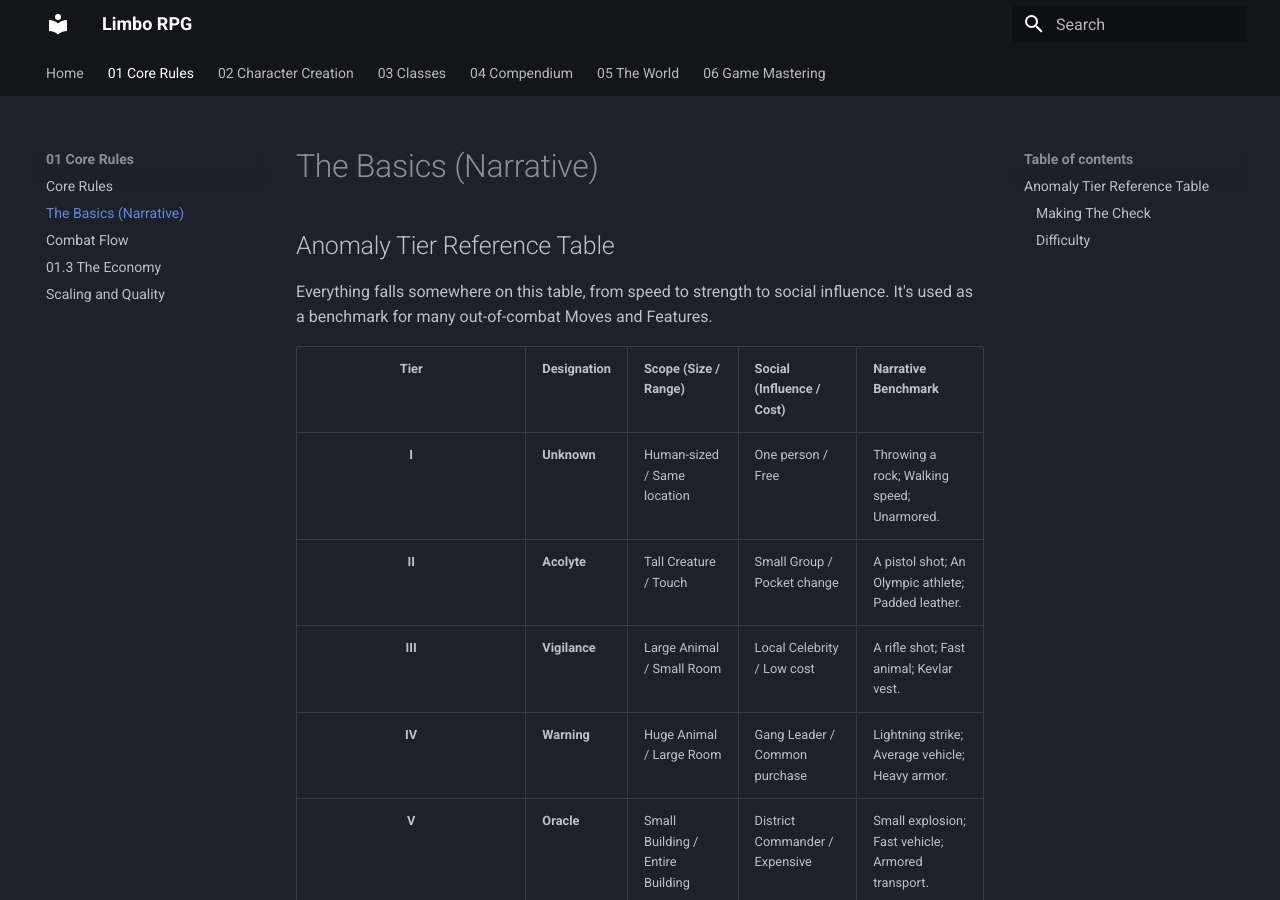
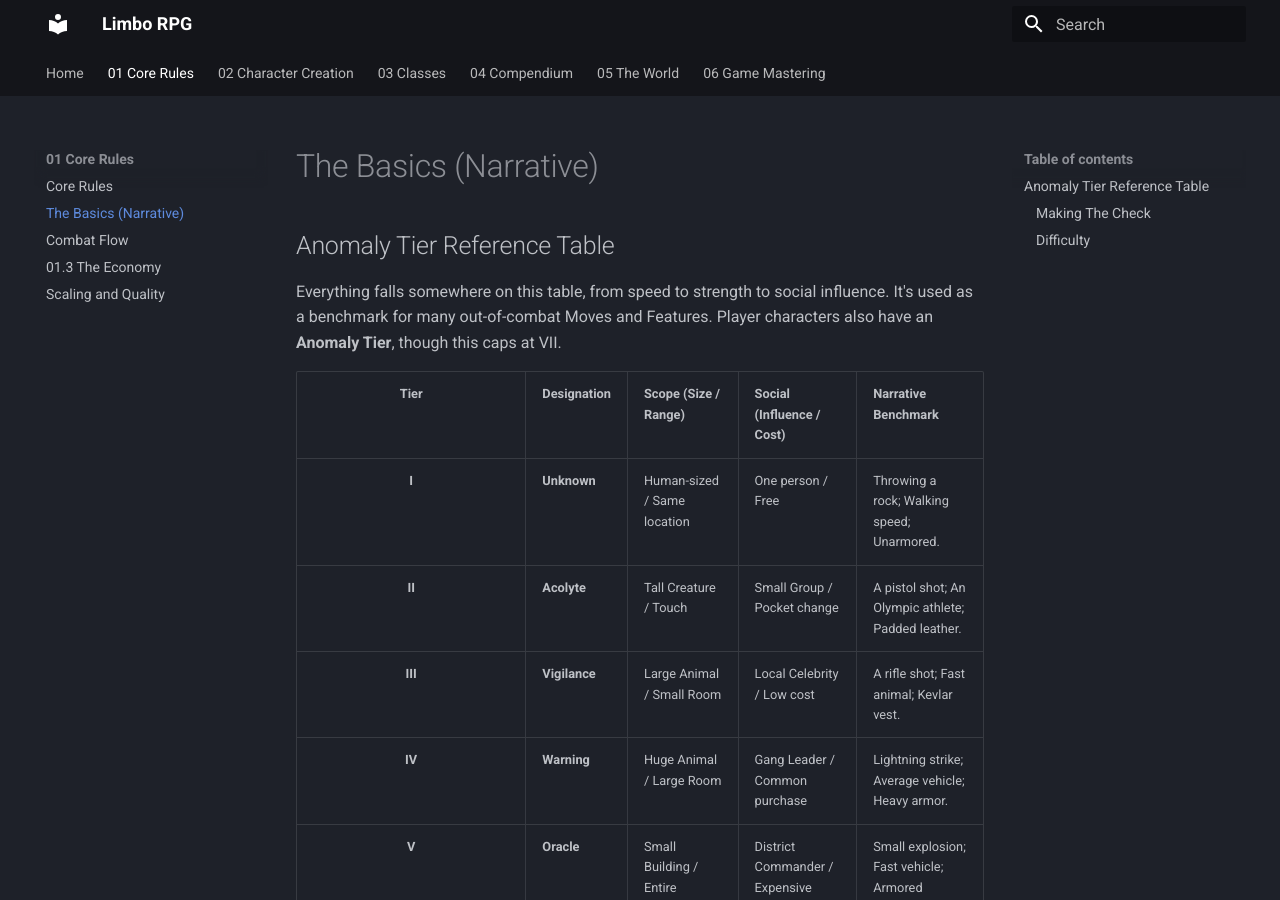
Before and after one commit to Bonfou/LimboRPG, an MkDocs documentation site: the page built from docs/01_Core_Rules/01.1_The_Basics.md, in a window 1280 px wide and 900 px high. Built offline with MkDocs 1.6.1 and Material for MkDocs 9.7.7, drawn with Linux system fonts in a browser that asks for light colours.

Commit message:
Include PCs in AT reference description

```diff
--- a/docs/01_Core_Rules/01.1_The_Basics.md
+++ b/docs/01_Core_Rules/01.1_The_Basics.md
@@ -1,6 +1,6 @@
 # The Basics (Narrative)
 ## Anomaly Tier Reference Table
-Everything falls somewhere on this table, from speed to strength to social influence. It's used as a benchmark for many out-of-combat Moves and Features.
+Everything falls somewhere on this table, from speed to strength to social influence. It's used as a benchmark for many out-of-combat Moves and Features. Player characters also have an **Anomaly Tier**, though this caps at VII.
 
 |   Tier   | Designation   | Scope (Size / Range)             | Social (Influence / Cost)      | Narrative Benchmark                                     |
 | :------: | :------------ | :------------------------------- | :----------------------------- | :------------------------------------------------------ |
```
